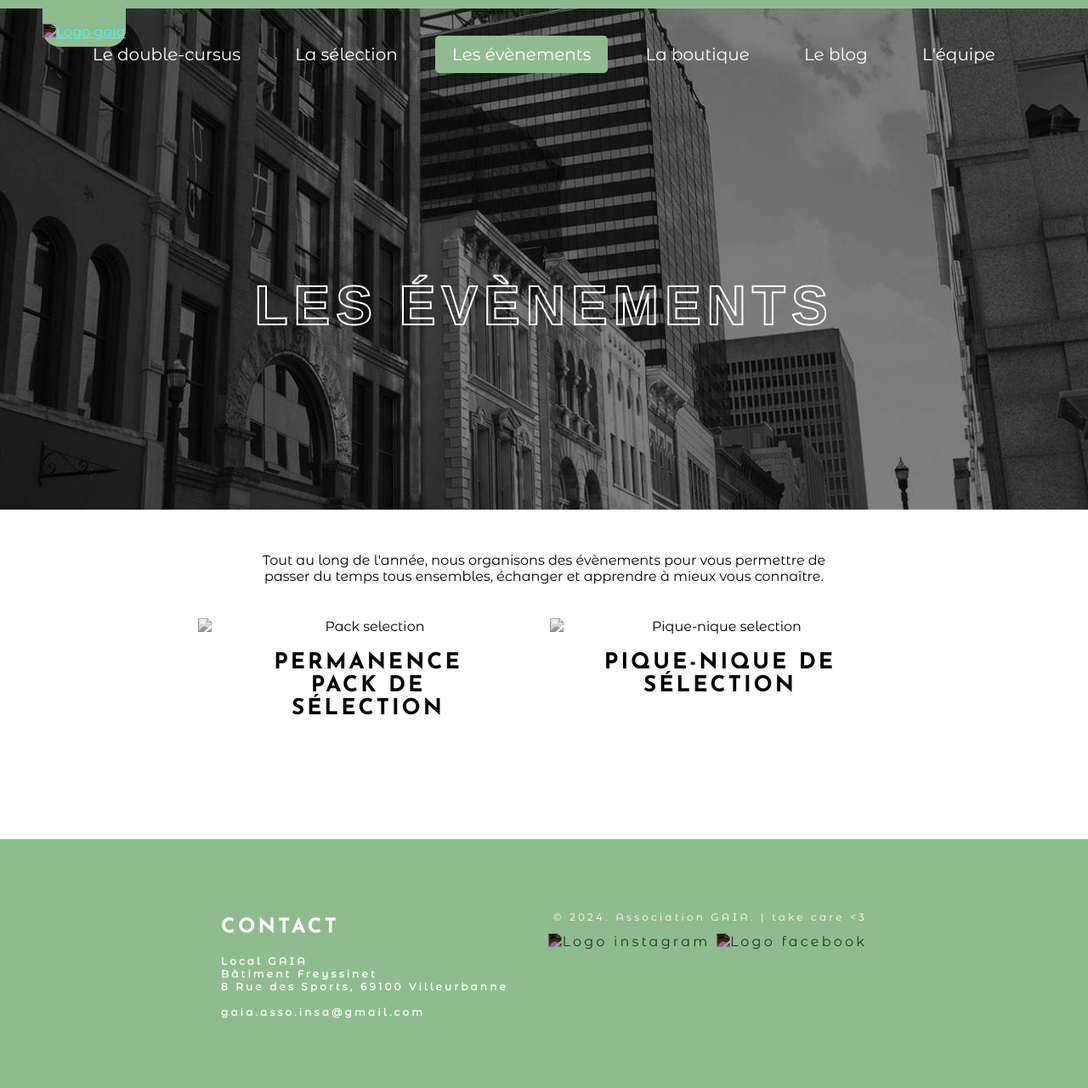
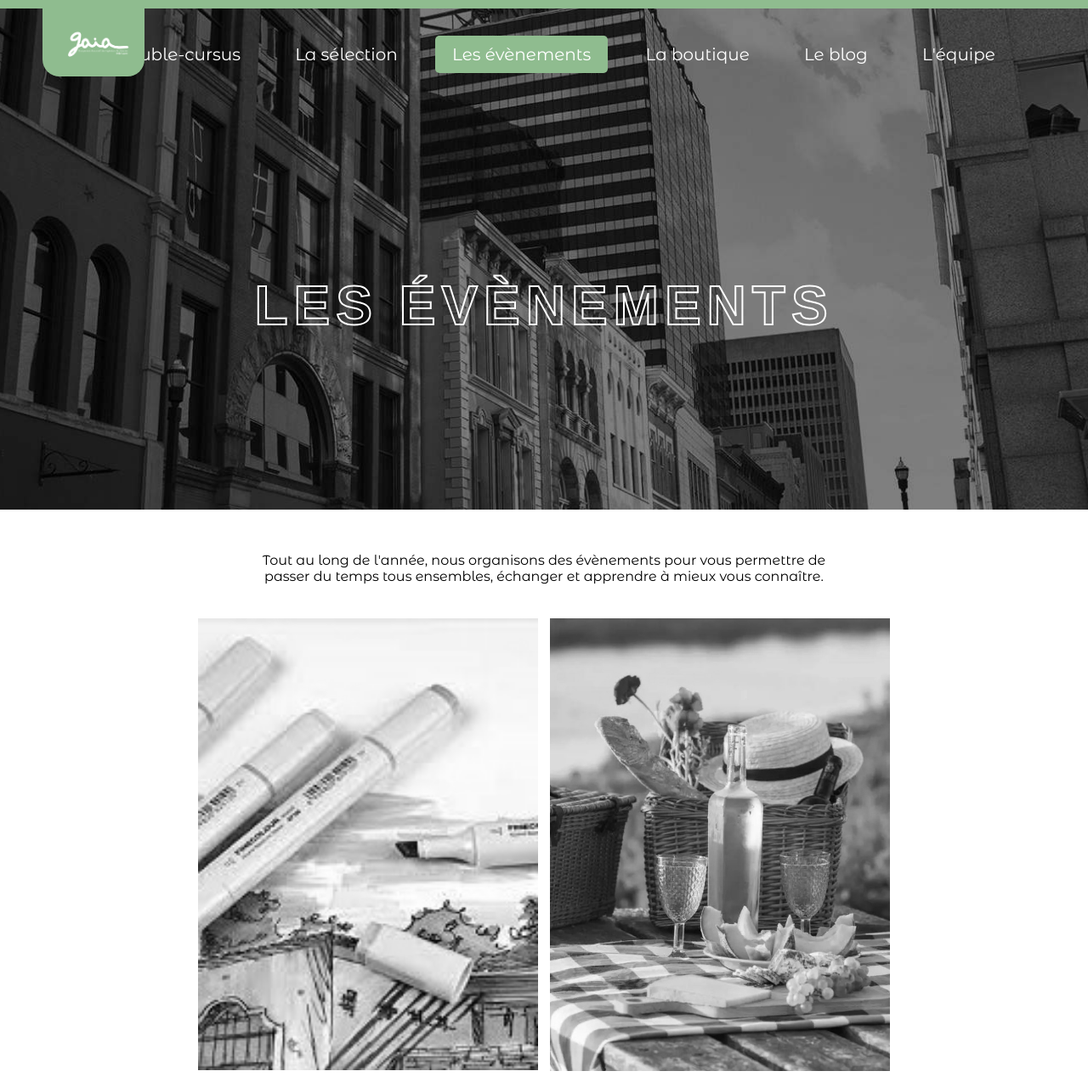
Before and after one commit to Koyarix/gaia, a plain HTML site: page evenements.html in a window 1280 px wide. Shown: the top 1281 px of the page at 85% size. Drawn offline with Linux system fonts and the light colour scheme; files whose address does not match are found by name; a web font is replaced by a local one.

Commit message:
Update evenements.html

```diff
--- a/evenements.html
+++ b/evenements.html
@@ -17,7 +17,7 @@
     <div id="header" class="container">
         <div id="logo_gaia">
             <a href="index.html">
-                <img class="logo_gaia" src="images/logo_gaia.PNG"  alt="Logo gaia">
+                <img class="logo_gaia" src="logo_gaia.PNG"  alt="Logo gaia">
             </a>
         </div>
 
@@ -55,7 +55,7 @@
             <div class="column_evenements">
 
                 <div class="image-container">
-                <img src="images/pack_selection.jpg" alt="Pack selection">
+                <img src="pack_selection.jpg" alt="Pack selection">
                     <div class="image-text">
                         Viens récupérer ton pack avec tout le nécessaire pour la sélection !
                         <br> <br> <strong> Lieu </strong> : au local Gaia
@@ -66,7 +66,7 @@
             </div>
             <div class="column_evenements">
                 <div class="image-container">
-                    <img src="images/pique_nique.jpg" alt="Pique-nique selection">
+                    <img src="pique_nique.jpg" alt="Pique-nique selection">
                     <div class="image-text">
                         Avant le début de la sélection, quoi de mieux qu'un pique-nique tous ensemble pour nous rencontrer ?
                         Rendez-vous devant le local de Gaia avec vos premiers rendus afin qu'on aille à l'ENSAL tous ensemble :)
@@ -90,10 +90,10 @@
         <div class="column_footer">
             <p>&copy; 2024. Association GAIA. | take care <3</p>
             <a href="https://www.instagram.com/asso.gaia/">
-                <img class="logo_footer" src="images/logo_insta.png"  alt="Logo instagram">
+                <img class="logo_footer" src="logo_insta.png"  alt="Logo instagram">
             </a>
             <a href="https://www.facebook.com/gaialyon">
-                <img class="logo_footer" src="images/logo_fb.png" alt="Logo facebook">
+                <img class="logo_footer" src="logo_fb.png" alt="Logo facebook">
             </a>
         </div>
     </div>
```
